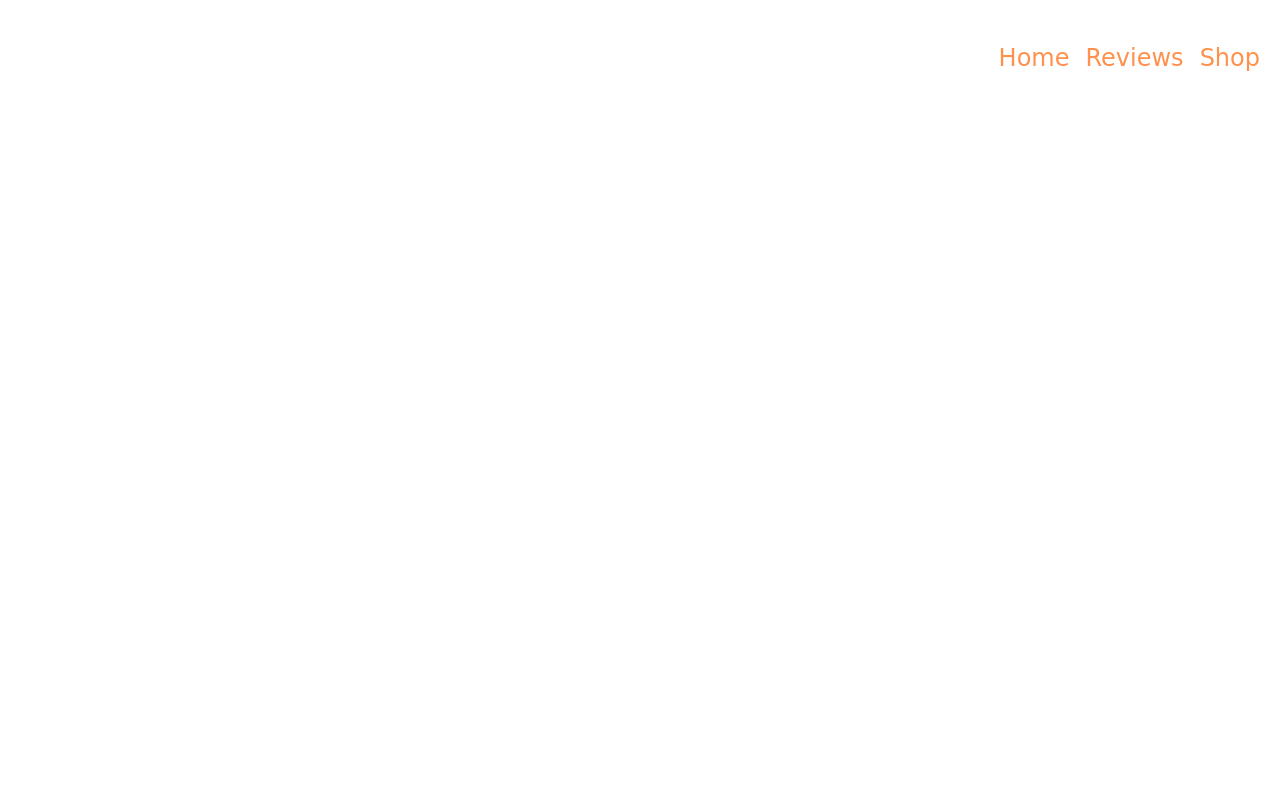
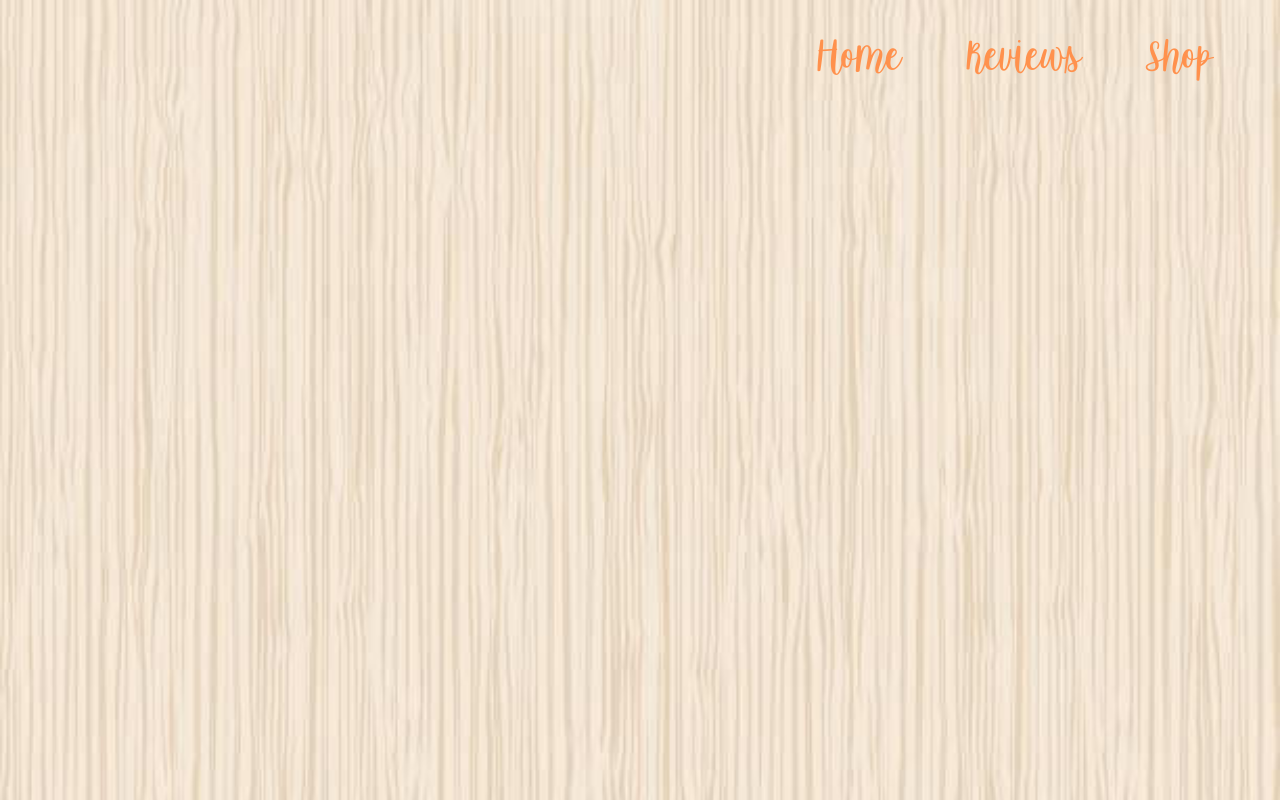
Before and after one commit to SophieHornik/LittleBirdSophieHornik, a plain HTML site: page index.html in a window 1280 px wide. Drawn offline with nearby package versions, Linux system fonts and the light colour scheme; a web font is replaced by a local one.

Commit message:
nav works thank god

```diff
--- a/index.html
+++ b/index.html
@@ -18,6 +18,7 @@
               crossorigin="anonymous"
           />
           <link rel="stylesheet" href="nav.css" />
+          <link rel="stylesheet" href="shop.css" />
           <link href="https://fonts.googleapis.com/css2?family=Lilita+One&display=swap" rel="stylesheet" />
           <link href="https://fonts.googleapis.com/css2?family=Jaro:opsz@6..72&display=swap" rel="stylesheet">
           <link href="https://fonts.googleapis.com/css2?family=Teachers:ital,wght@0,400..800;1,400..800&display=swap" rel="stylesheet">
@@ -54,4 +55,8 @@
     <!-- sticky nav end-->
   </div>
   <!-- Nav end -->
+   <!-- Do Not Touch -->
+   <script src="https://cdn.jsdelivr.net/npm/bootstrap@5.3.0-alpha1/dist/js/bootstrap.bundle.min.js"
+   integrity="sha384-w76AqPfDkMBDXo30jS1Sgez6pr3x5MlQ1ZAGC+nuZB+EYdgRZgiwxhTBTkF7CXvN"
+   crossorigin="anonymous"></script>
 </body>
--- a/nav.css
+++ b/nav.css
@@ -19,19 +19,30 @@
  }
  .nav-link{
    color: #ff914d;
- font-family: 'Dancing Script', cursive;
-   font-size: 1.5rem;
+   font-family: "SugarAndSpice";
+   font-size: 3rem;
 
  }
  .nav-link:hover{
     color:  rgb(223, 223, 223);;
-  font-family: 'Dancing Script', cursive;
-   font-size: 1.5rem;
+    font-family: "SugarAndSpice";
+   font-size: 3rem;
    text-shadow: 2px 2px 2px black;
  }
  .nav-link:active{
     color:  rgb(223, 223, 223);
   font-family: 'Dancing Script', cursive;
-   font-size: 1.5rem;
+   font-size: 3rem;
    text-shadow: 2px 2px 2px black;
    }
+
+
+   @font-face {
+    font-family: "SugarAndSpice";
+    src: url(/Sugar&Spicedemo.ttf);
+}
+
+.nav-item{
+  text-align: right;
+  margin-right: 50px;
+}
--- a/shop.css
+++ b/shop.css
@@ -1,3 +1,5 @@
-html{
-    background-color: rgb(252, 207, 149);
+body{
+    background-image: url('bg.jpg');
+    background-repeat: no-repeat;
+    background-size: cover;
 }
```
Also changed, not shown: Sugar&Spicedemo.ttf (added), bg.jpg (added).
